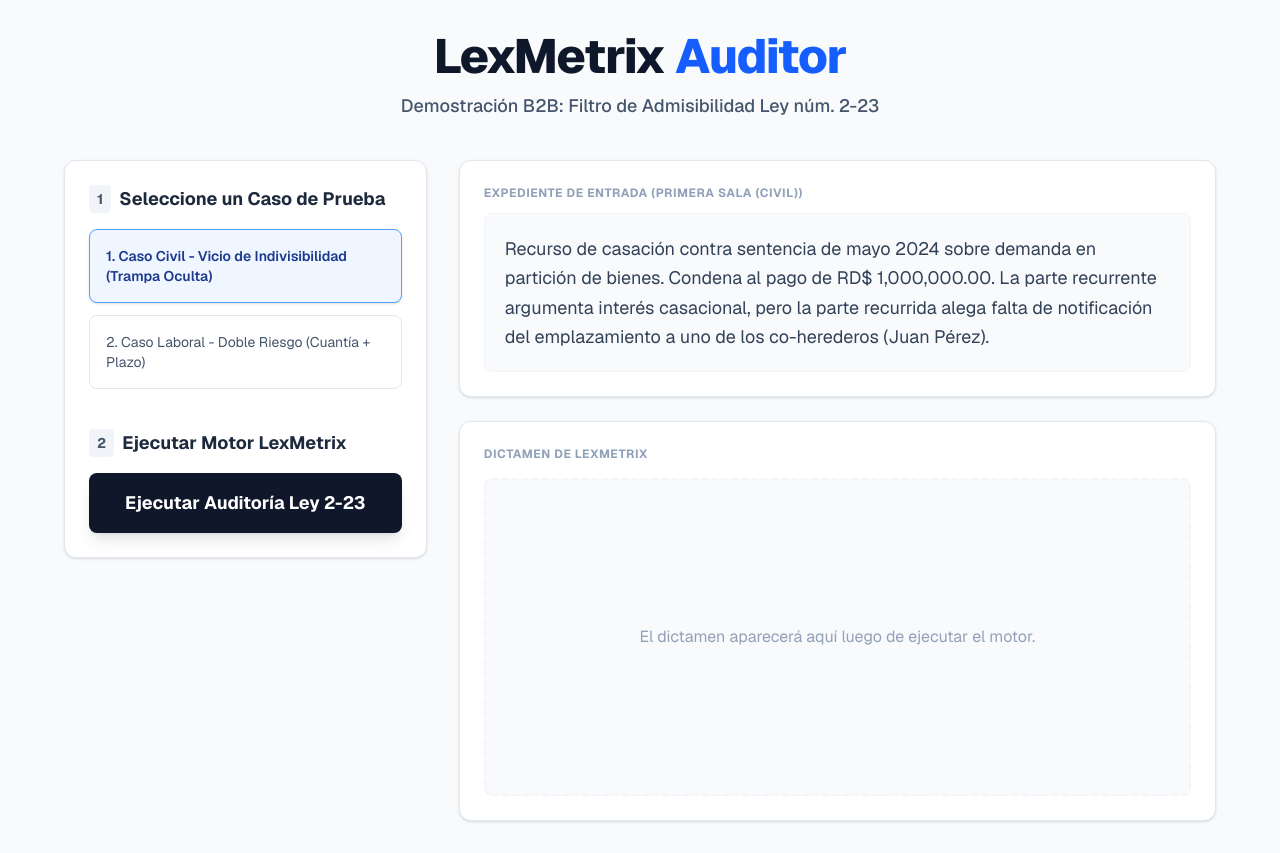
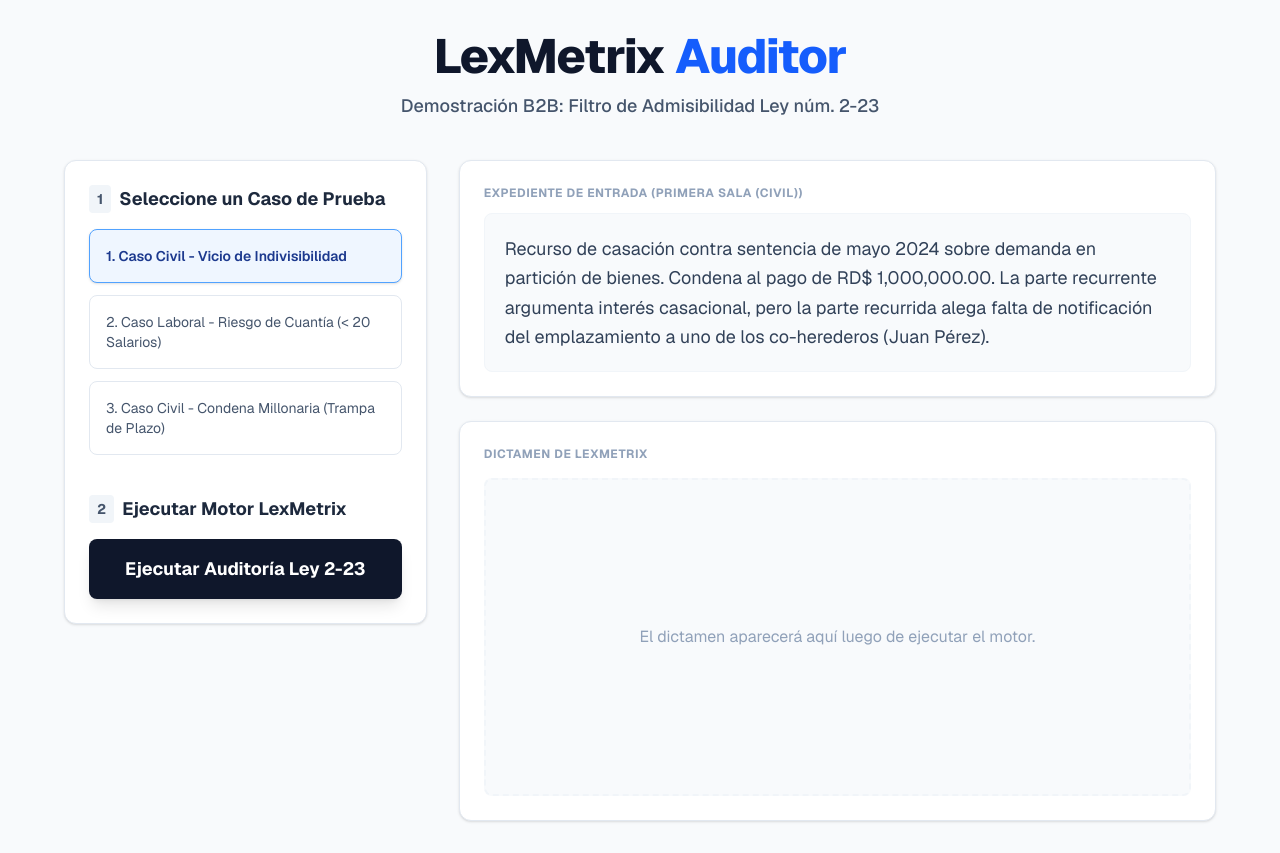
Before and after one commit to EmmanuelDJP/lexmetrix-demo, a Next.js app: page / in a window 1280 px wide. Built offline with nearby package versions, Linux system fonts and the light colour scheme.

Commit message:
Agregado Caso 3 y link directo de WhatsApp

```diff
--- a/app/page.tsx
+++ b/app/page.tsx
@@ -1,55 +1,28 @@
 'use client';
 import { useState } from 'react';
 
-// --- BASE DE DATOS SIMULADA (Tus JSONs pre-procesados) ---
+// --- BASE DE DATOS SIMULADA (3 Casos Estratégicos) ---
 const CASOS_DEMO = [
   {
     id: "civil_01",
-    titulo: "1. Caso Civil - Vicio de Indivisibilidad (Trampa Oculta)",
+    titulo: "1. Caso Civil - Vicio de Indivisibilidad",
     materia: "Primera Sala (Civil)",
     texto_expediente: "Recurso de casación contra sentencia de mayo 2024 sobre demanda en partición de bienes. Condena al pago de RD$ 1,000,000.00. La parte recurrente argumenta interés casacional, pero la parte recurrida alega falta de notificación del emplazamiento a uno de los co-herederos (Juan Pérez).",
-    dictamen: `**SUPREMA CORTE DE JUSTICIA**
-**PRIMERA SALA**
-
-**RESOLUCIÓN DE ADMISIBILIDAD**
-
-En la ciudad de Santo Domingo de Guzmán, Distrito Nacional, República Dominicana, a la fecha de la presente resolución.
-
-Visto el recurso de casación interpuesto contra la sentencia dictada en mayo de 2024.
-
-**CONSIDERANDO PRIMERO:** Que el recurso de casación en materia civil es admisible cuando la cuantía excede cincuenta (50) salarios mínimos (Art. 11.3, Ley núm. 2-23). Considerando el salario de 2024, el umbral es RD$1,249,500.00. La condena de RD$1,000,000.00 es inferior al mínimo requerido. La simple invocación de interés casacional no subsana este defecto de orden público.
-
-**CONSIDERANDO SEGUNDO:** Que, adicionalmente, en litigios indivisibles como la partición, la omisión de emplazamiento a un co-heredero vulnera el derecho de defensa y el principio contradictorio, acarreando la caducidad total conforme a los Arts. 19, 20 y 45.
-
-**POR TANTO:** La Primera Sala de la Suprema Corte de Justicia, en atribuciones que le confiere la Ley núm. 2-23,
-
-**RESUELVE:**
-**PRIMERO:** DECLARAR INADMISIBLE Y CADUCO el recurso de casación por las razones expuestas.
-**SEGUNDO:** Condenar a la parte recurrente al pago de costas.`
+    dictamen: `**SUPREMA CORTE DE JUSTICIA**\n**PRIMERA SALA**\n\n**RESOLUCIÓN DE ADMISIBILIDAD**\n\nEn la ciudad de Santo Domingo de Guzmán, Distrito Nacional, República Dominicana, a la fecha de la presente resolución.\n\nVisto el recurso de casación interpuesto contra la sentencia dictada en mayo de 2024.\n\n**CONSIDERANDO PRIMERO:** Que el recurso de casación en materia civil es admisible cuando la cuantía excede cincuenta (50) salarios mínimos (Art. 11.3, Ley núm. 2-23). Considerando el salario de 2024, el umbral es RD$1,249,500.00. La condena de RD$1,000,000.00 es inferior al mínimo requerido. La simple invocación de interés casacional no subsana este defecto de orden público.\n\n**CONSIDERANDO SEGUNDO:** Que, adicionalmente, en litigios indivisibles como la partición, la omisión de emplazamiento a un co-heredero vulnera el derecho de defensa y el principio contradictorio, acarreando la caducidad total conforme a los Arts. 19, 20 y 45.\n\n**POR TANTO:** La Primera Sala de la Suprema Corte de Justicia, en atribuciones que le confiere la Ley núm. 2-23,\n\n**RESUELVE:**\n**PRIMERO:** DECLARAR INADMISIBLE Y CADUCO el recurso de casación por las razones expuestas.\n**SEGUNDO:** Condenar a la parte recurrente al pago de costas.`
   },
   {
     id: "laboral_01",
-    titulo: "2. Caso Laboral - Doble Riesgo (Cuantía + Plazo)",
+    titulo: "2. Caso Laboral - Riesgo de Cuantía (< 20 Salarios)",
     materia: "Tercera Sala (Laboral)",
-    texto_expediente: "Recurso de casación laboral por despido injustificado del año 2023. La corte a qua condenó al empleador al pago de RD$ 350,000.00. El recurso fue depositado en la Secretaría de la Corte veinticinco (25) días después de la notificación de la sentencia.",
-    dictamen: `**SUPREMA CORTE DE JUSTICIA**
-**TERCERA SALA**
-
-**RESOLUCIÓN DE ADMISIBILIDAD**
-
-En la ciudad de Santo Domingo de Guzmán, Distrito Nacional, República Dominicana, a la fecha de la presente resolución.
-
-Visto el recurso de casación interpuesto contra la sentencia dictada en 2023.
-
-**CONSIDERANDO PRIMERO:** Que en materia laboral, el recurso de casación solo es admisible si el monto de la condena excede los veinte (20) salarios mínimos. Para el año 2023 (salario de RD$ 24,150.00), el umbral de admisibilidad es de RD$ 483,000.00. Al ser la condena de RD$ 350,000.00, resulta inferior al umbral legal exigido.
-
-**CONSIDERANDO SEGUNDO:** Que, a mayor abundamiento, se constata que el recurso fue depositado veinticinco (25) días después de la notificación, excediendo el plazo perentorio de veinte (20) días establecido en la Ley núm. 2-23, configurándose la extemporaneidad y caducidad del mismo.
-
-**POR TANTO:** La Tercera Sala de la Suprema Corte de Justicia, en atribuciones que le confiere la Ley núm. 2-23,
-
-**RESUELVE:**
-**PRIMERO:** DECLARAR INADMISIBLE Y CADUCO el recurso de casación por insuficiencia de cuantía y extemporaneidad.
-**SEGUNDO:** Ordenar el archivo definitivo del expediente.`
+    texto_expediente: "Recurso de casación laboral por despido injustificado del año 2024. La corte a qua condenó al empleador al pago de RD$ 150,000.00. El recurso invoca violaciones constitucionales y el Art. 12 sobre interés casacional para justificar su admisibilidad.",
+    dictamen: `**SUPREMA CORTE DE JUSTICIA**\n**TERCERA SALA**\n\n**RESOLUCIÓN DE ADMISIBILIDAD**\n\nEn la ciudad de Santo Domingo de Guzmán, Distrito Nacional, República Dominicana, a la fecha de la presente resolución.\n\nVisto el recurso de casación interpuesto contra la sentencia dictada en 2024.\n\n**CONSIDERANDO PRIMERO:** Que la sentencia impugnada condena a la parte recurrente al pago de RD$ 150,000.00. Que para la materia laboral, el umbral mínimo de admisibilidad es de veinte (20) salarios mínimos, lo que para 2024 equivale a RD$ 499,800.00.\n\n**CONSIDERANDO SEGUNDO:** Que el monto condenado no supera el umbral legalmente establecido, haciendo el recurso inadmisible. La invocación del interés casacional (Art. 12, Ley núm. 2-23) no subsana la falta de cuantía mínima exigida por la ley.\n\n**POR TANTO:** La Tercera Sala de la Suprema Corte de Justicia,\n\n**RESUELVE:**\n**PRIMERO:** DECLARAR INADMISIBLE el recurso de casación por insuficiencia de cuantía.\n**SEGUNDO:** Condenar a la parte recurrente al pago de las costas.`
+  },
+  {
+    id: "civil_02",
+    titulo: "3. Caso Civil - Condena Millonaria (Trampa de Plazo)",
+    materia: "Primera Sala (Civil)",
+    texto_expediente: "Recurso de casación comercial. Condena de RD$ 5,500,000.00 (Supera ampliamente los 50 salarios). La sentencia de la Corte de Apelación fue notificada el 1 de marzo de 2024. El recurso fue depositado en secretaría el 28 de marzo de 2024.",
+    dictamen: `**SUPREMA CORTE DE JUSTICIA**\n**PRIMERA SALA**\n\n**RESOLUCIÓN DE ADMISIBILIDAD**\n\nEn la ciudad de Santo Domingo de Guzmán, Distrito Nacional, República Dominicana, a la fecha de la presente resolución.\n\nVisto el recurso de casación interpuesto contra la sentencia dictada en 2024.\n\n**CONSIDERANDO PRIMERO:** Que si bien la condena pecuniaria (RD$ 5,500,000.00) supera holgadamente el umbral de los cincuenta (50) salarios mínimos exigidos por el Art. 11.3 de la Ley núm. 2-23, el tribunal debe verificar de oficio el cumplimiento de los plazos procesales.\n\n**CONSIDERANDO SEGUNDO:** Que el artículo 14 de la Ley núm. 2-23 establece un plazo perentorio de veinte (20) días hábiles para la interposición del recurso. Habiéndose notificado la sentencia el 1 de marzo y depositado el recurso el 28 de marzo, el plazo se encontraba vencido, configurándose la extemporaneidad.\n\n**POR TANTO:** La Primera Sala de la Suprema Corte de Justicia,\n\n**RESUELVE:**\n**PRIMERO:** DECLARAR CADUCO el recurso de casación por haber sido interpuesto fuera del plazo legal.\n**SEGUNDO:** Condenar a la parte recurrente al pago de las costas.`
   }
 ];
 
@@ -58,13 +31,18 @@
   const [isAuditing, setIsAuditing] = useState(false);
   const [showResult, setShowResult] = useState(false);
 
+  // 👇 PON TU NÚMERO AQUÍ (Sin el +, con el código de área, ej. 18091234567)
+  const miNumeroWhatsApp = "829-406-7883";
+  const mensajePredefinido = "Hola Emmanuel. Vi el demo de LexMetrix y me interesa hacer una prueba gratuita con un recurso de casación real que tengo. ¿Cómo procedemos?";
+  const linkWhatsApp = `https://wa.me/${miNumeroWhatsApp}?text=${encodeURIComponent(mensajePredefinido)}`;
+
   const ejecutarAuditoria = () => {
     setIsAuditing(true);
     setShowResult(false);
     setTimeout(() => {
       setIsAuditing(false);
       setShowResult(true);
-    }, 2800); // 2.8s de tensión psicológica
+    }, 2800);
   };
 
   return (
@@ -80,7 +58,6 @@
 
         <div className="grid grid-cols-1 lg:grid-cols-3 gap-8">
 
-          {/* Panel Izquierdo */}
           <div className="col-span-1 bg-white p-6 rounded-xl shadow-sm border border-slate-200 h-fit">
             <h2 className="text-lg font-bold mb-4 text-slate-800 flex items-center gap-2">
               <span className="bg-slate-100 text-slate-600 px-2 py-1 rounded text-sm">1</span>
@@ -120,9 +97,7 @@
             </div>
           </div>
 
-          {/* Panel Derecho */}
           <div className="col-span-1 lg:col-span-2 space-y-6">
-
             <div className="bg-white p-6 rounded-xl shadow-sm border border-slate-200">
               <h3 className="text-xs font-bold text-slate-400 uppercase tracking-wider mb-3">Expediente de Entrada ({casoActivo.materia})</h3>
               <p className="text-slate-700 leading-relaxed bg-slate-50 p-5 rounded-lg border border-slate-100 text-lg">
@@ -133,11 +108,6 @@
             <div className="bg-white p-6 rounded-xl shadow-sm border border-slate-200 min-h-[400px] flex flex-col">
               <div className="flex justify-between items-center mb-4">
                 <h3 className="text-xs font-bold text-slate-400 uppercase tracking-wider">Dictamen de LexMetrix</h3>
-                {showResult && (
-                  <span className="bg-green-100 text-green-800 text-xs font-bold px-3 py-1 rounded-full animate-fade-in">
-                    ⚡ Completado en 2.8s
-                  </span>
-                )}
               </div>
 
               {isAuditing && (
@@ -161,13 +131,13 @@
                     </pre>
                   </div>
 
-                  {/* Call To Action Agresivo */}
                   <div className="mt-8 bg-blue-50 border border-blue-100 rounded-lg p-6 text-center">
                     <h4 className="text-lg font-bold text-blue-900 mb-2">¿Vas a someter un recurso pronto? No te arriesgues.</h4>
                     <p className="text-blue-700 mb-4 text-sm">LexMetrix detecta vicios letales antes de que la Suprema rechace tu caso y te condene al pago de costas.</p>
                     <a
-                      href="#"
-                      onClick={(e) => { e.preventDefault(); alert('Aquí irá tu enlace de WhatsApp (ej. wa.me/1809XXX)'); }}
+                      href={linkWhatsApp}
+                      target="_blank"
+                      rel="noopener noreferrer"
                       className="inline-block bg-green-600 hover:bg-green-700 text-white font-bold py-3 px-8 rounded-lg shadow transition-colors"
                     >
                       Audita tu caso real GRATIS (Vía WhatsApp)
@@ -182,7 +152,6 @@
                 </div>
               )}
             </div>
-
           </div>
         </div>
       </div>
```
